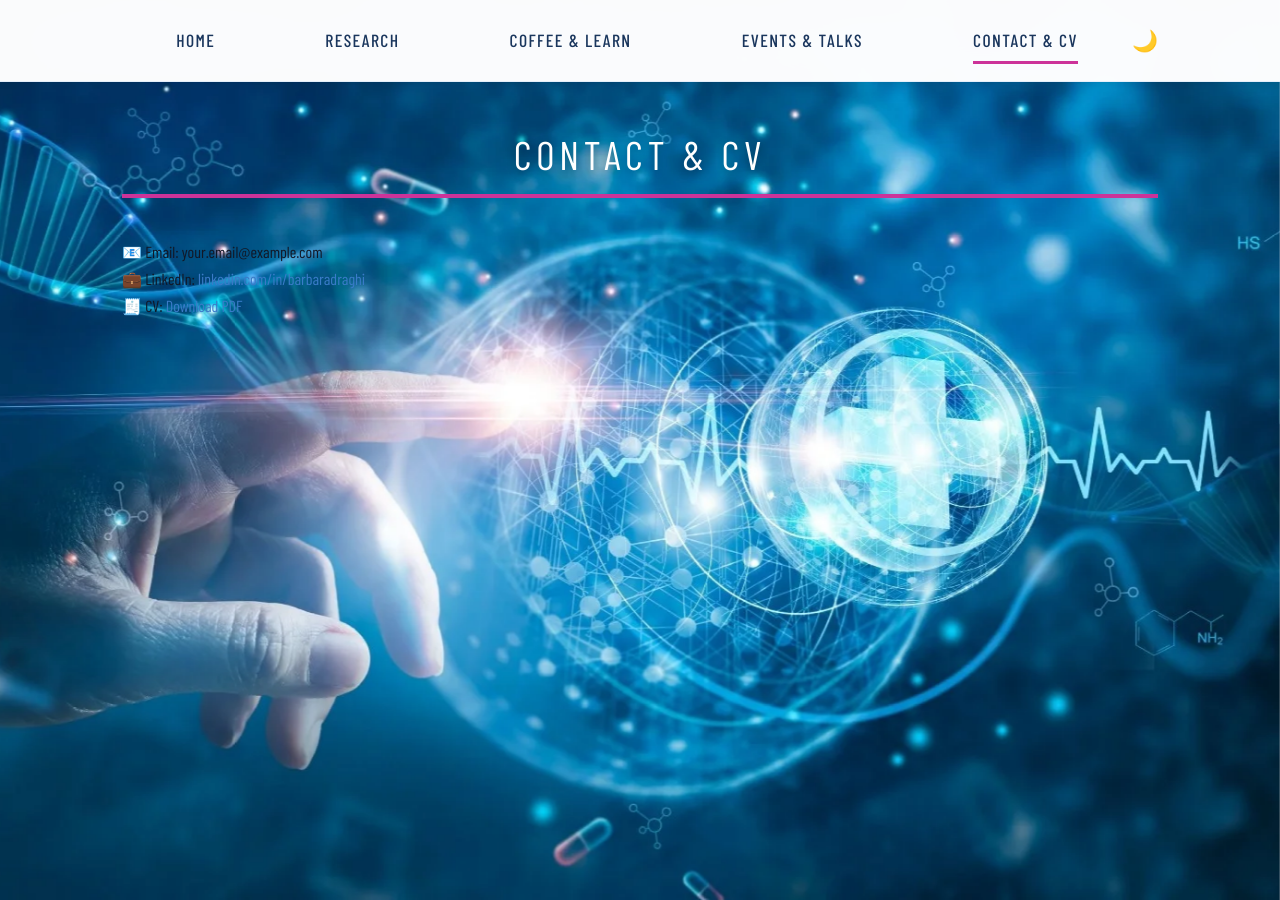
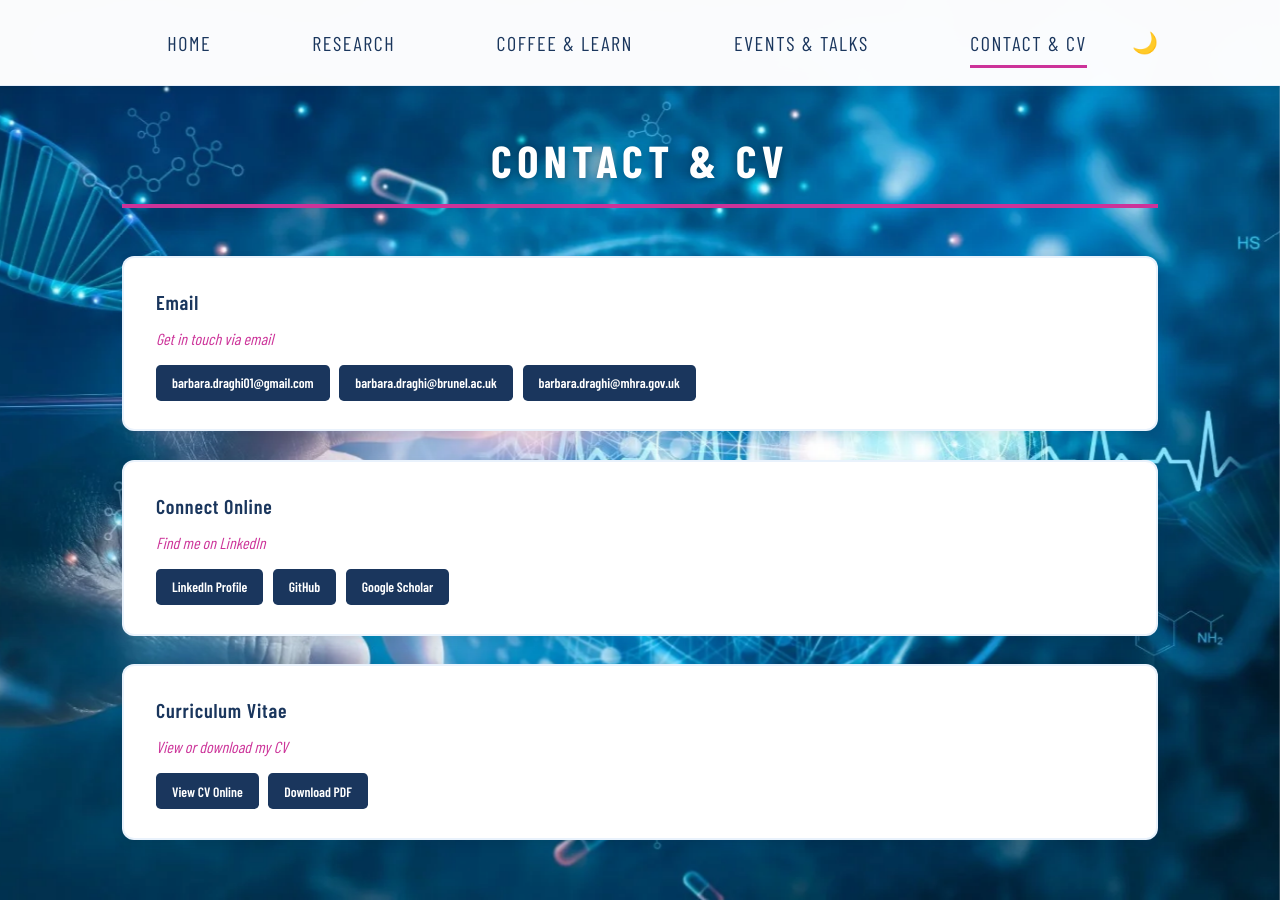
Before and after one commit to barbaraDraghi/barbaradraghi.github.io, a Jekyll site: the page built from pages/contact-cv.md, in a window 1280 px wide and 900 px high. Built offline with Jekyll 4.4.1, drawn with Linux system fonts in a browser that asks for light colours; some web fonts are replaced.

Commit message:
updated contact section

```diff
--- a/assets/css/style.css
+++ b/assets/css/style.css
@@ -3,26 +3,16 @@
    Unified Glass Design (Dark default + White Light Mode)
    ========================================================== */
 
-/* === FONT OPTIONS (uncomment one) === */
-
-/* OPTION 1: Barlow Condensed - Modern, very tall, excellent readability */
+/* === FONT === */
+/* Barlow Condensed throughout - mixing light and bold weights */
 @import url('https://fonts.googleapis.com/css2?family=Barlow+Condensed:wght@300;400;500;600;700&display=swap');
-
-/* OPTION 2: Oswald - Strong presence, very condensed and tall */
-/* @import url('https://fonts.googleapis.com/css2?family=Oswald:wght@300;400;500;600;700&display=swap'); */
-
-/* OPTION 3: Work Sans - Professional, slightly condensed, great balance */
-/* @import url('https://fonts.googleapis.com/css2?family=Work+Sans:wght@300;400;500;600;700&display=swap'); */
-
-/* OLD: Josefin Sans (wide) */
-/* @import url('https://fonts.googleapis.com/css2?family=Josefin+Sans:wght@200;300;400;500;600&display=swap'); */
 
 /* ==========================================================
    COLOR SYSTEM
    ========================================================== */
 
 :root {
-  /* Update font-main to match your choice above */
+  /* Barlow Condensed for everything */
   --font-main: 'Barlow Condensed', -apple-system, BlinkMacSystemFont, 'Segoe UI', sans-serif;
   --font-accent: 'Barlow Condensed', sans-serif;
   --font-nav: 'Barlow Condensed', sans-serif;
@@ -136,30 +126,30 @@ a:hover { color: var(--accent-magenta); }
 h1, h2, h3, h4 {
   font-family: var(--font-accent);
   margin-bottom: 0.8rem;
-  font-weight: 500;
-  letter-spacing: 0.06em;
+  font-weight: 300;
+  letter-spacing: 0.05em;
   line-height: 1.2;
-  text-transform: uppercase;
+  text-transform: none;
 }
 
 h1 {
-  font-size: 3.5rem;
-  font-weight: 600;
+  font-size: 3.8rem;
+  font-weight: 700;
   line-height: 1.1;
-  letter-spacing: 0.08em;
+  letter-spacing: 0.03em;
 }
 
 h2 {
-  font-size: 2.5rem;
-  font-weight: 500;
+  font-size: 2.8rem;
+  font-weight: 600;
   margin-bottom: 2rem;
-  letter-spacing: 0.06em;
+  letter-spacing: 0.05em;
 }
 
 h3 {
-  font-size: 1.5rem;
-  font-weight: 500;
-  letter-spacing: 0.05em;
+  font-size: 1.7rem;
+  font-weight: 300;
+  letter-spacing: 0.04em;
 }
 
 /* ==========================================================
@@ -167,8 +157,8 @@ h3 {
    ========================================================== */
 .page-title {
   font-family: var(--font-accent);
-  font-size: 2.5rem;
-  font-weight: 200;
+  font-size: 2.8rem;
+  font-weight: 700;
   color: #FFFFFF;
   margin: 3rem 0 2.5rem 0;
   text-align: center;
@@ -232,8 +222,8 @@ h3 {
   position: relative;
   color: var(--navy-blue);
   font-family: var(--font-nav);
-  font-weight: 500;
-  font-size: 1.1rem;
+  font-weight: 300;
+  font-size: 1.25rem;
   padding: 0.4rem 0;
   letter-spacing: 0.08em;
   text-transform: uppercase;
@@ -289,18 +279,17 @@ h3 {
 
 .intro { flex: 1 1 55%; text-align: left; }
 .intro h1 {
-  font-size: 3.5rem;
+  font-size: 3.8rem;
   color: var(--accent-magenta);
-  font-weight: 300;
+  font-weight: 700;
   text-align: left;
-  letter-spacing: 0.12em;
+  letter-spacing: 0.03em;
   line-height: 1.1;
   margin-bottom: 0.5rem;
-  text-transform: uppercase;
-}
+  text-transform: none;
 }
 .intro h2 {
-  font-weight: 200;
+  font-weight: 300;
   color: var(--navy-blue);
   margin-bottom: 1.5rem;
   font-size: 1.35rem;
@@ -313,7 +302,7 @@ h3 {
   color: var(--color-text);
   margin-bottom: 1.8rem;
   line-height: 1.75;
-  font-weight: 300;
+  font-weight: 400;
 }
 
 .portrait {
@@ -415,10 +404,10 @@ h3 {
 .card h3 {
   font-family: var(--font-accent);
   color: var(--navy-blue);
-  font-size: 1.5rem;
+  font-size: 1.7rem;
   font-weight: 300;
   margin-bottom: 0.75rem;
-  letter-spacing: 0.08em;
+  letter-spacing: 0.04em;
 }
 
 /* Descriptions */
@@ -427,7 +416,7 @@ h3 {
   color: var(--color-muted);
   line-height: 1.75;
   margin-bottom: 1rem;
-  font-weight: 300;
+  font-weight: 400;
 }
 
 /* Inline link (“Learn more →”) */
@@ -488,11 +477,11 @@ h3 {
 .pub-section h2 {
   color: var(--accent-magenta);
   font-family: var(--font-accent);
-  font-weight: 200;
+  font-weight: 600;
   margin-bottom: 2.5rem;
   text-align: center;
-  font-size: 2.5rem;
-  letter-spacing: 0.1em;
+  font-size: 2.8rem;
+  letter-spacing: 0.05em;
   margin-top: 3rem;
 }
 .pub-card {
@@ -512,7 +501,7 @@ h3 {
 .pub-card h3 {
   color: var(--navy-blue);
   font-size: 1.25rem;
-  font-weight: 300;
+  font-weight: 600;
   margin-bottom: 0.5rem;
   line-height: 1.5;
   letter-spacing: 0.04em;
@@ -523,7 +512,7 @@ h3 {
   margin-bottom: 0.4rem;
 }
 .pub-journal {
-  color: var(--blue-soft);
+  color: var(--accent-magenta);
   font-style: italic;
   margin-bottom: 0.8rem;
 }
@@ -626,7 +615,7 @@ h3 {
 }
 .event-title {
   color: var(--navy-blue);
-  font-weight: 300;
+  font-weight: 600;
   margin-bottom: 0.4rem;
   font-size: 1.15rem;
   line-height: 1.5;
--- a/pages/contact-cv.md
+++ b/pages/contact-cv.md
@@ -1,7 +1,37 @@
 ---
 title: Contact & CV
 permalink: /pages/contact-cv/
+layout: page
+description: "Get in touch or download my CV."
 ---
-📧 Email: your.email@example.com
-💼 LinkedIn: [linkedin.com/in/barbaradraghi](#)
-🧾 CV: [Download PDF](#)
+
+<section class="pub-section">
+  <div class="pub-card">
+    <h3>Email</h3>
+    <p class="pub-journal">Get in touch via email</p>
+    <div class="pub-buttons">
+      <a href="mailto:barbara.draghi01@gmail.com?cc=barbara.draghi@brunel.ac.uk,barbara.draghi@mhra.gov.uk" class="btn-doi">barbara.draghi01@gmail.com</a>
+      <a href="mailto:barbara.draghi@brunel.ac.uk?cc=barbara.draghi01@gmail.com,barbara.draghi@mhra.gov.uk" class="btn-doi">barbara.draghi@brunel.ac.uk</a>
+      <a href="mailto:barbara.draghi@mhra.gov.uk?cc=barbara.draghi01@gmail.com,barbara.draghi@brunel.ac.uk" class="btn-doi">barbara.draghi@mhra.gov.uk</a>
+    </div>
+  </div>
+
+  <div class="pub-card">
+    <h3>Connect Online</h3>
+    <p class="pub-journal">Find me on LinkedIn</p>
+    <div class="pub-buttons">
+      <a href="https://linkedin.com/in/barbaradraghi" target="_blank" class="btn-doi">LinkedIn Profile</a>
+      <a href="https://github.com/barbaraDraghi" target="_blank" class="btn-doi">GitHub</a>
+      <a href="https://scholar.google.com/citations?user=dlEjWzwAAAAJ&hl=it" target="_blank" class="btn-doi">Google Scholar</a>
+    </div>
+  </div>
+
+  <div class="pub-card">
+    <h3>Curriculum Vitae</h3>
+    <p class="pub-journal">View or download my CV</p>
+    <div class="pub-buttons">
+      <a href="https://drive.google.com/file/d/1128lHyVsCfKUkTmNzEX4uGt8rPzqMUz2/view?usp=drive_link" target="_blank" class="btn-doi">View CV Online</a>
+      <a href="{{ '/assets/Barbara Draghi_CV.pdf' | relative_url }}" download class="btn-doi">Download PDF</a>
+    </div>
+  </div>
+</section>
```
Also changed, not shown: index.md (+3 -4 lines), 1 other file.
